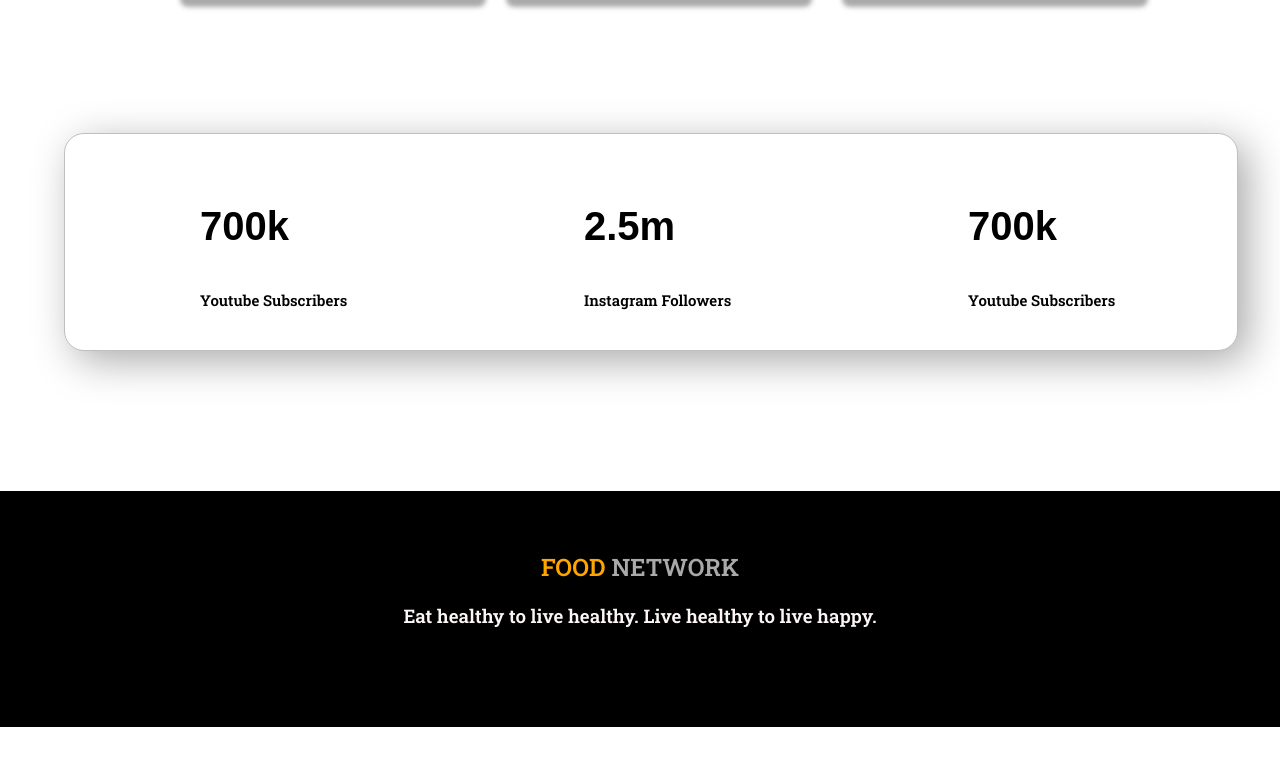
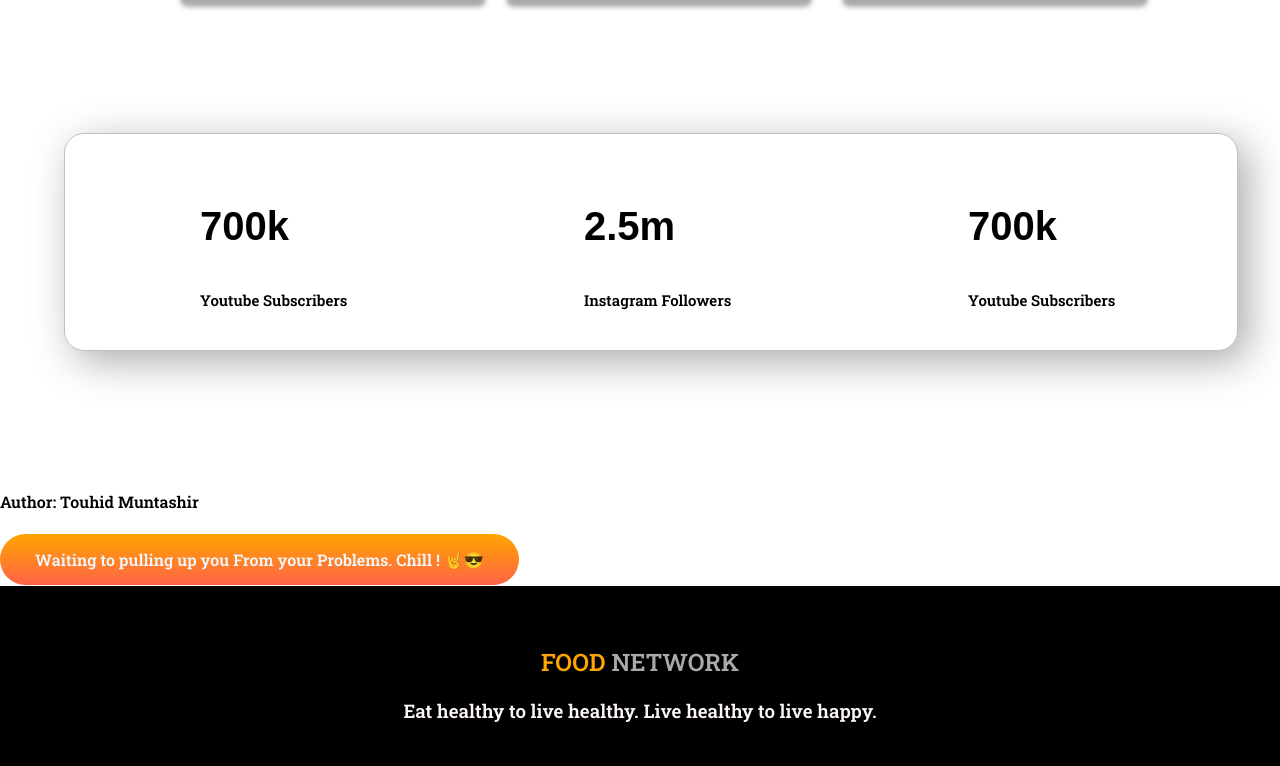
Before and after one commit to Touhid49/Food_diet-recipes, a plain HTML site: page index.html in a window 1280 px wide. Shown: the part 2709-3475 px from the top of the page. Before the commit the page ends 3436 px from the top, so only its background shows below. Drawn offline with Linux system fonts and the light colour scheme.

Commit message:
again updated because of customer requirments

```diff
--- a/index.html
+++ b/index.html
@@ -39,7 +39,7 @@
                 the fundamental difference between a cook and a chef is one of
                 leadership.
             </h2>
-            <a class="Button-two" href="https://www.foodpanda.com.bd/cuisine/healthy-food-delivery-dhaka">Contact Me</a>
+            <a class="Button-two" href="https://www.facebook.com/MUNTASHIRTD">Contact Me</a>
         </div>
     </section>
     <div class="recipes">
@@ -81,11 +81,16 @@
             </div>
         </div>
     </section>
-
+    <footer>
+        <p>Author: Touhid Muntashir</p><br>
+        <a class="Button-one" href="touhid.muntashir@gmail.com">Waiting to pulling up you From your Problems. Chill !
+            🤘😎</a></p>
+    </footer>
     <div class="text-work">
         <h2 class="text-shift"><span>FOOD</span> NETWORK</h2>
         <h3>Eat healthy to live healthy. Live healthy to live happy.</h3>
     </div>
+
 </body>
 
 </html>
```
